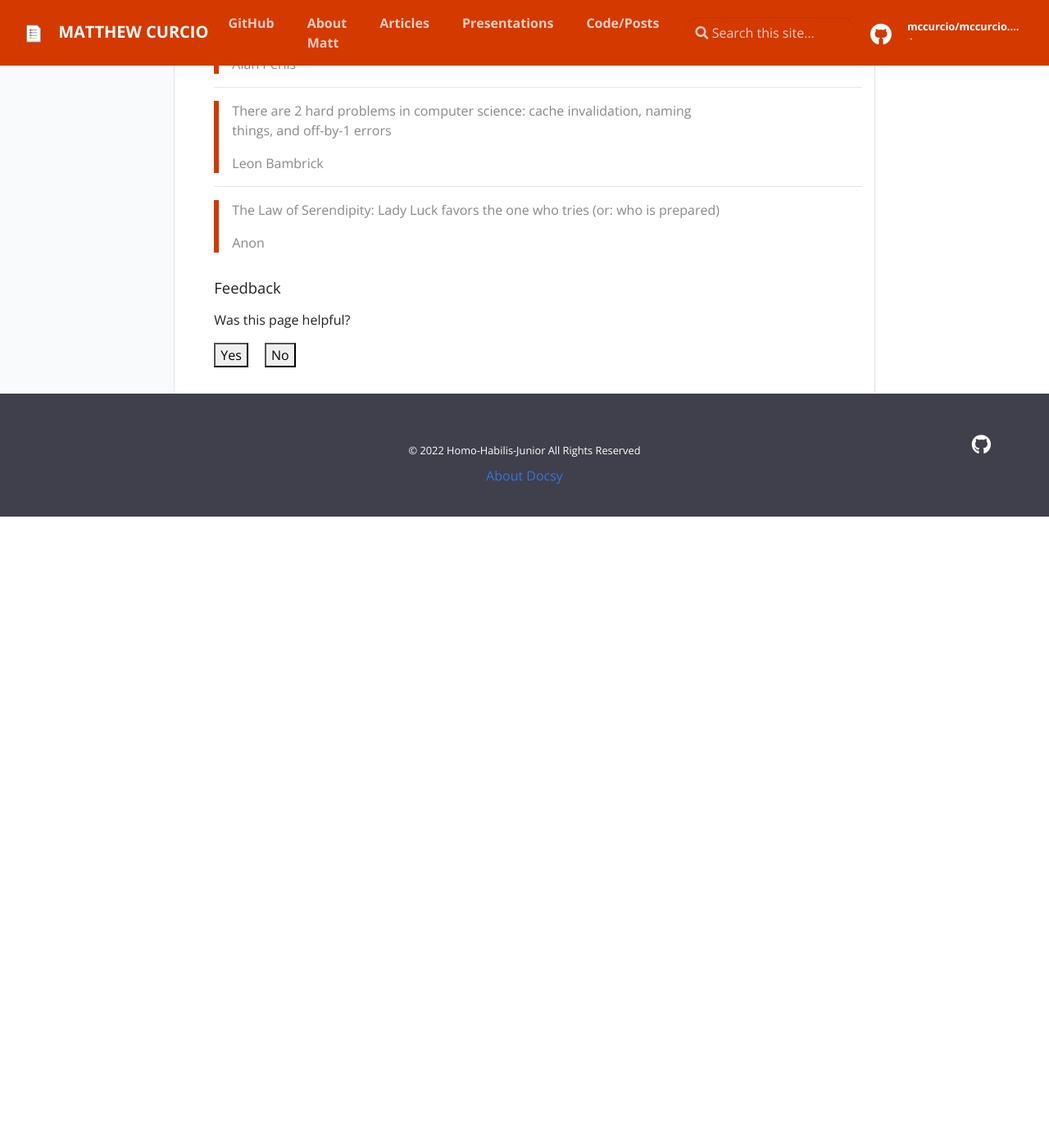
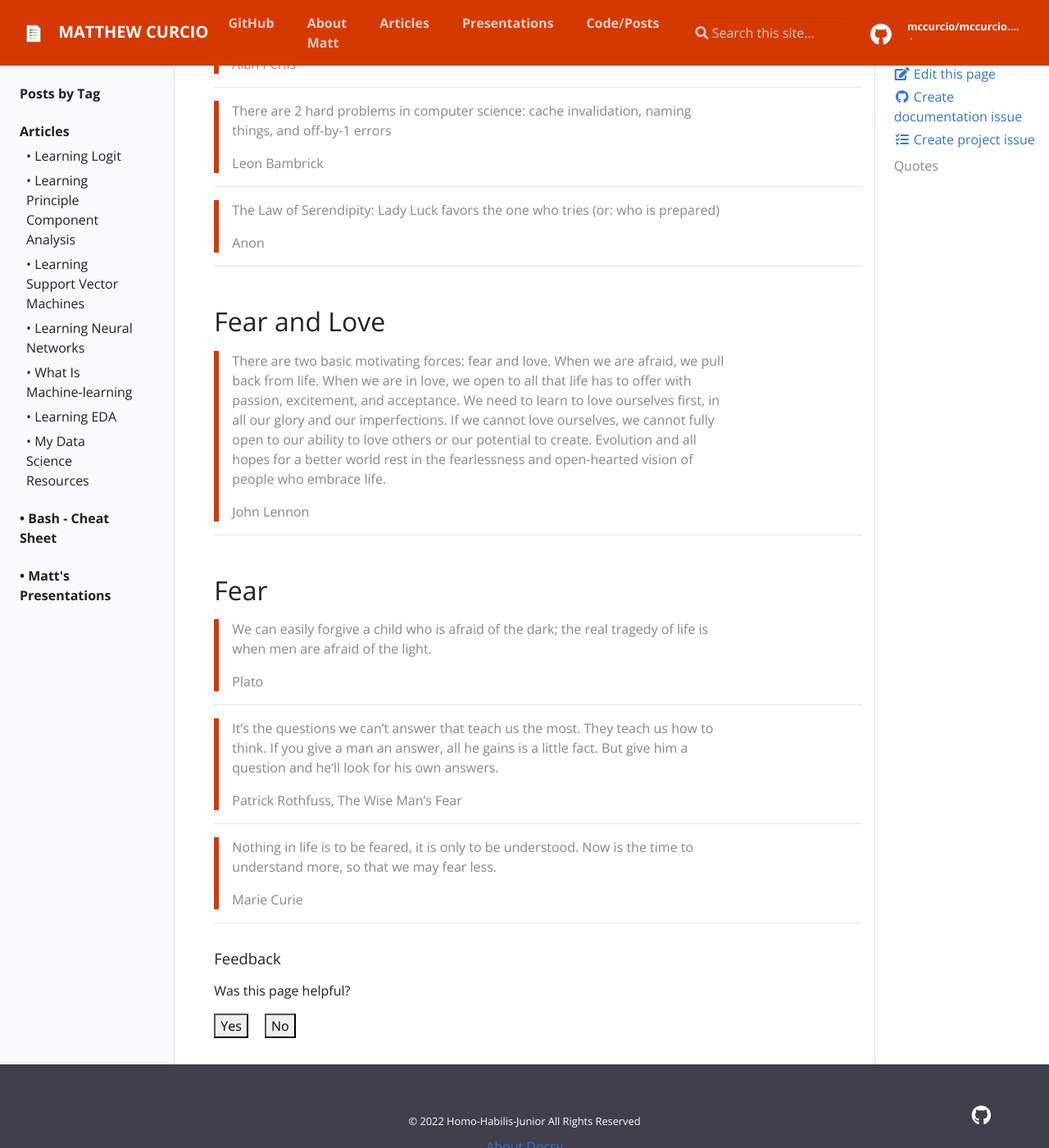
Before and after one commit to mccurcio/mccurcio.github.io, a Jekyll site: the page built from _posts/misc/2020-02-11-quotes.md, in a window 1280 px wide and 1400 px high, scrolled down 2278 px. Shown: the whole window at 82% size. Built offline with Jekyll 4.4.1, drawn with Linux system fonts in a browser that asks for light colours; our own code applies the rules of GitHub Pages for plain Markdown files; before the commit the page ends 2908 px from its top, so only the background shows below that.

Commit message:
Minor Added quotes

```diff
--- a/_posts/misc/2020-02-11-quotes.md
+++ b/_posts/misc/2020-02-11-quotes.md
@@ -122,3 +122,33 @@ tags: Quotes
 >The Law of Serendipity: Lady Luck favors the one who tries (or: who is prepared)
 >
 >Anon
+
+---
+
+## Fear and Love
+
+>There are two basic motivating forces: fear and love. When we are afraid, we pull back from life. When we are in love, we open to all that life has to offer with passion, excitement, and acceptance. We need to learn to love ourselves first, in all our glory and our imperfections. If we cannot love ourselves, we cannot fully open to our ability to love others or our potential to create. Evolution and all hopes for a better world rest in the fearlessness and open-hearted vision of people who embrace life.
+>
+>John Lennon
+
+---
+
+## Fear
+
+>We can easily forgive a child who is afraid of the dark; the real tragedy of life is when men are afraid of the light.
+>
+>Plato
+
+---
+
+>It's the questions we can't answer that teach us the most. They teach us how to think. If you give a man an answer, all he gains is a little fact. But give him a question and he'll look for his own answers.
+>
+>Patrick Rothfuss, The Wise Man's Fear
+
+---
+
+>Nothing in life is to be feared, it is only to be understood. Now is the time to understand more, so that we may fear less.
+>
+>Marie Curie
+
+---
```
Also changed, not shown: _posts/misc/2022-06-04-quotes-k.leopold.md (+1 -0 lines).
